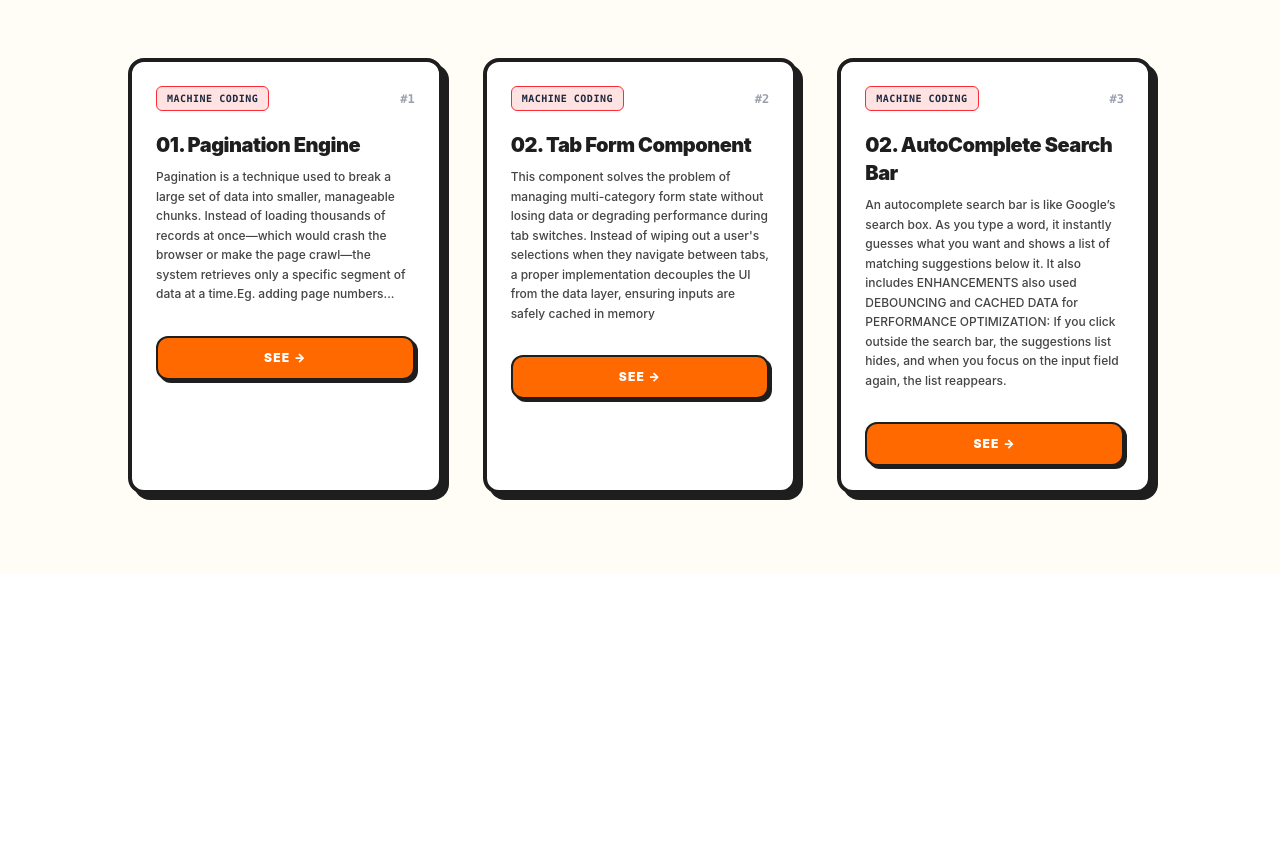
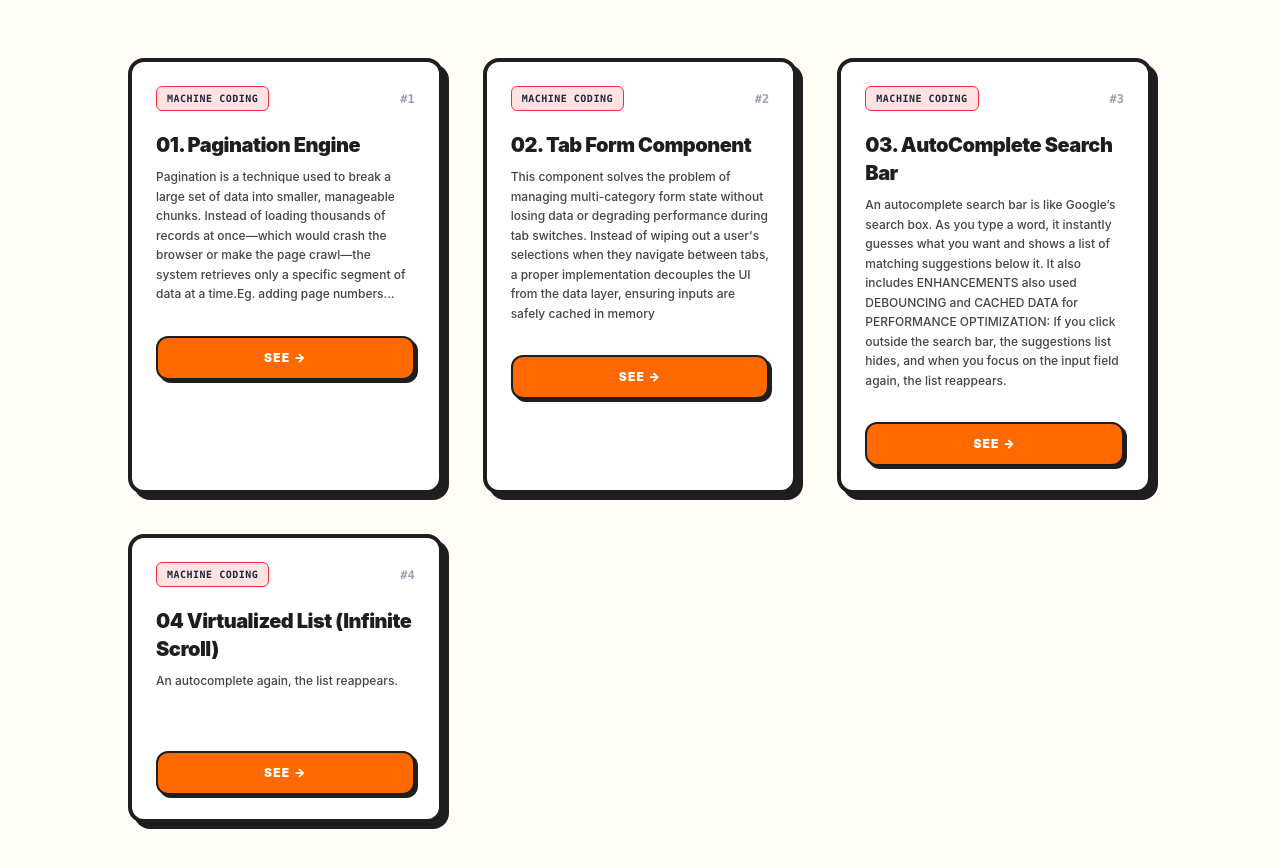
Before and after one commit to jyotidxt/frontend-engineering-vault, a React (Vite) app: page / in a window 1280 px wide. Shown: the part 300-1168 px from the top of the page. Before the commit the page ends 874 px from the top, so only its background shows below. Built offline with nearby package versions, Linux system fonts and the light colour scheme.

Commit message:
add 4th coding ques. component

```diff
--- a/src/App.jsx
+++ b/src/App.jsx
@@ -4,7 +4,7 @@ import HubHome from '../HubHome';
 import Pagination from './challenges/Pagination';
 import TabFormComponent from './challenges/TabFormComponent';
 import AutoCompleteSearch from './challenges/AutoCompleteSearch';
-
+import VirtualizedList from './challenges/VirtualizedList';
 export default function App() {
   return (
     <BrowserRouter>
@@ -13,6 +13,7 @@ export default function App() {
           <Route path="/pagination" element={<Pagination />} />
           <Route path="/tabformcomponent" element={<TabFormComponent />} />
            <Route path="/autocompletesearch" element={<AutoCompleteSearch/>}/>
+           <Route path="/virtualizedlist" element={<VirtualizedList/>}/>
         </Routes>
     </BrowserRouter>
   );
--- /dev/null
+++ b/src/challenges/VirtualizedList.jsx
@@ -0,0 +1,13 @@
+import {useEffect} from 'react'
+function InfiniteScroll(){
+    return (
+        <>
+        <div>
+<div>Random</div>
+
+        </div>
+        </>
+    )
+}
+
+export default InfiniteScroll ;
--- a/src/challengesData.js
+++ b/src/challengesData.js
@@ -18,10 +18,18 @@ export const challenges = [
   },
   {
     id: 3,
-    title: "02. AutoComplete Search Bar",
+    title: "03. AutoComplete Search Bar",
     type: "Machine Coding",
     description: "An autocomplete search bar is like Google’s search box. As you type a word, it instantly guesses what you want and shows a list of matching suggestions below it. It also includes ENHANCEMENTS also used DEBOUNCING and CACHED DATA for PERFORMANCE OPTIMIZATION: If you click outside the search bar, the suggestions list hides, and when you focus on the input field again, the list reappears.",
     path: "/autocompletesearch",
     tagColor: "green",
+  },
+    {
+    id: 4,
+    title: "04 Virtualized List (Infinite Scroll)",
+    type: "Machine Coding",
+    description: "An autocomplete  again, the list reappears.",
+    path: "/virtualizedlist",
+    tagColor: "green",
   }
 ];
```
Also changed, not shown: src/projects/react1.jsx (added).
